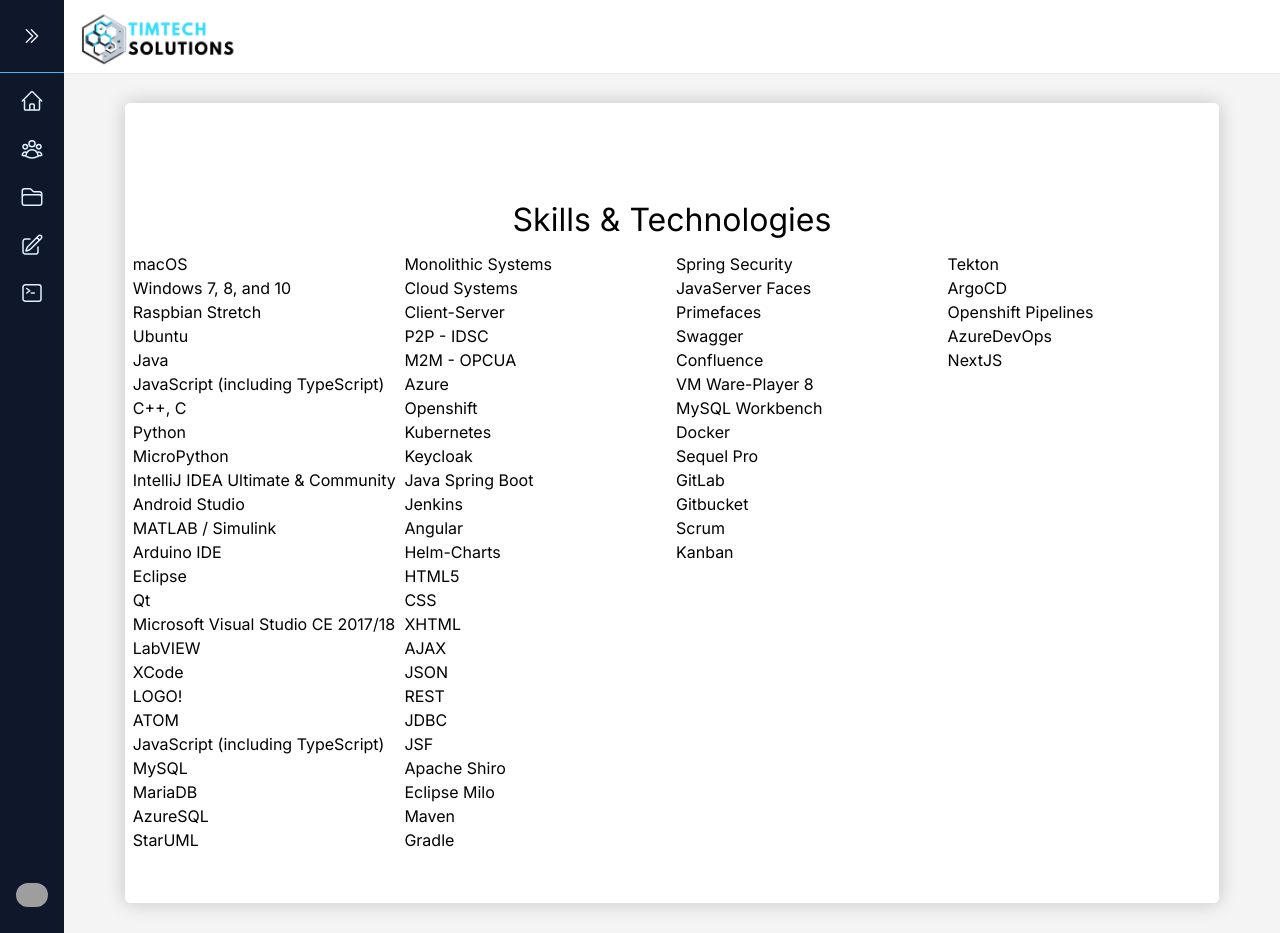
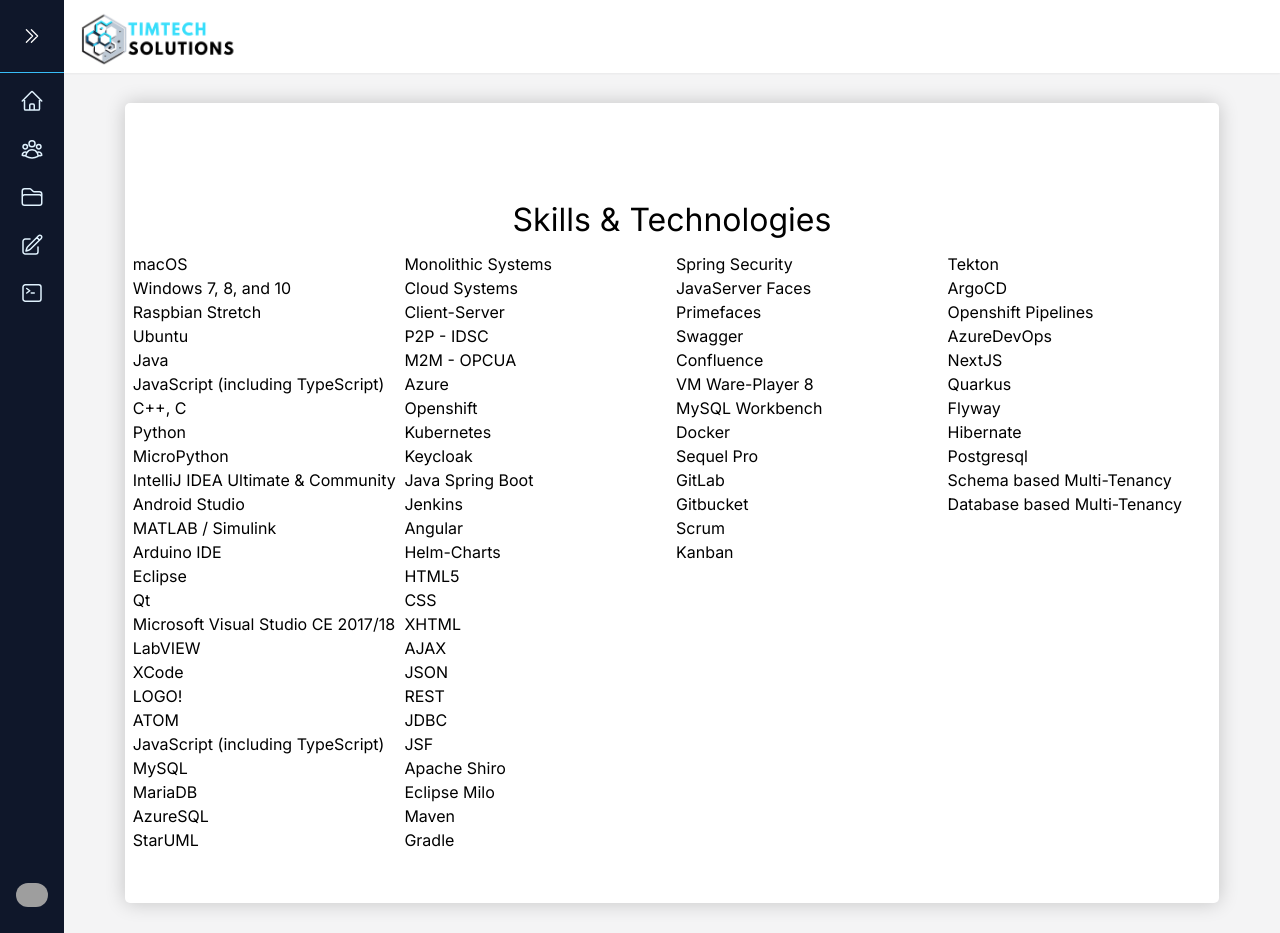
Before and after one commit to Tim-D-walter/my-portfolio-react-app, a Next.js app: page /skills in a window 1280 px wide. Built offline with nearby package versions, Linux system fonts and the light colour scheme; grey boxes are pictures that could not be loaded.

Commit message:
Added some more skills

```diff
--- a/src/pages/skills/index.tsx
+++ b/src/pages/skills/index.tsx
@@ -109,6 +109,12 @@
                   <li>Openshift Pipelines</li>
                   <li>AzureDevOps</li>
                   <li>NextJS</li>
+                  <li>Quarkus</li>
+                  <li>Flyway</li>
+                  <li>Hibernate</li>
+                  <li>Postgresql</li>
+                  <li>Schema based Multi-Tenancy</li>
+                  <li>Database based Multi-Tenancy</li>
                 </ul>
               </div>
             </div>
```
